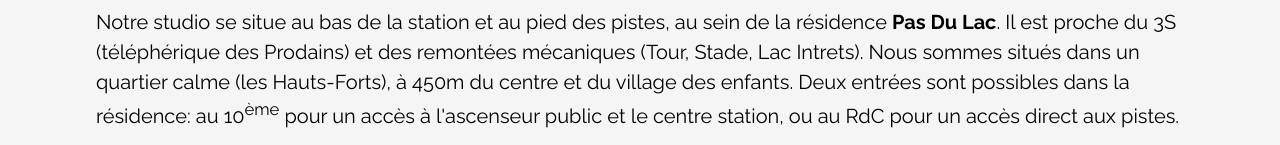
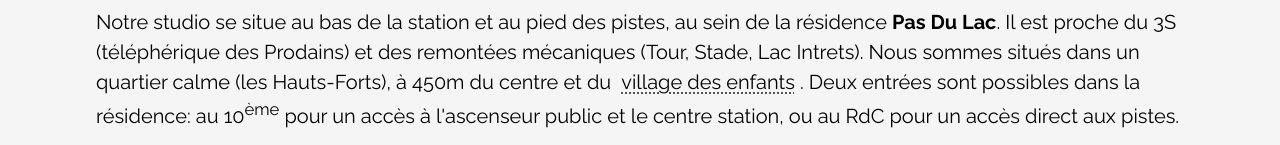
Before and after one commit to mowebiaz/avo_next, a Next.js app: page /studio in a window 1280 px wide. Shown: the part 409-554 px from the top of the page. Built offline with nearby package versions, Linux system fonts and the light colour scheme.

Commit message:
style external links

```diff
--- a/app/components/location/LocationContent/LocationContent.jsx
+++ b/app/components/location/LocationContent/LocationContent.jsx
@@ -19,7 +19,7 @@ export function LocationContent() {
           <div className='icon'>
             <FaUser />
             </div>
-            Premier <Link href="/contact">contact</Link>: merci d&apos;indiquer
+            Premier <Link href="/contact" className='link'>contact</Link>: merci d&apos;indiquer
             la semaine souhaitée, votre e-mail, ainsi que le nombre
             d&apos;adulte(s) et d&apos;enfant(s)(moins de 18 ans).
           </li>
@@ -54,7 +54,7 @@ export function LocationContent() {
           <div className='icon'>
             <FaSnowflake />
             </div>
-            Le chèque de caution est renvoyé dans un délai d'une semaine après
+            Le chèque de caution est renvoyé dans un délai d&apos;une semaine après
             la fin de la location.
           </li>
         </ol>
--- a/app/components/studio/StudioContent/StudioContent.jsx
+++ b/app/components/studio/StudioContent/StudioContent.jsx
@@ -34,7 +34,7 @@ export function StudioContent() {
           (téléphérique des Prodains) et des remontées mécaniques (Tour, Stade,
           Lac Intrets). Nous sommes situés dans un quartier calme (les
           Hauts-Forts), à 450m du centre et du{' '}
-          <a
+          <a className='link'
             href="https://www.village-des-enfants.com/fr/"
             target="_blank"
             rel="noopener noreferrer"
--- a/app/styles/globals.scss
+++ b/app/styles/globals.scss
@@ -91,6 +91,22 @@ a {
   text-decoration: none;
 }
 
+a.link {
+  background-color: transparent;
+  text-decoration: underline dotted $footer-color 2px;
+  text-underline-offset: 3px;
+  padding: 5px;
+  transition: all 200ms ease-in-out;
+
+  &:hover {
+      background-color: $secondary-color;
+      color: $footer-color;
+      color: black;
+      border-radius: 5px;
+      text-decoration: none;
+  }
+}
+
 button:hover {
   cursor: pointer;
 }
```
Also changed, not shown: app/components/acces/AccesContent/AccesContent.jsx (+5 -5 lines).
